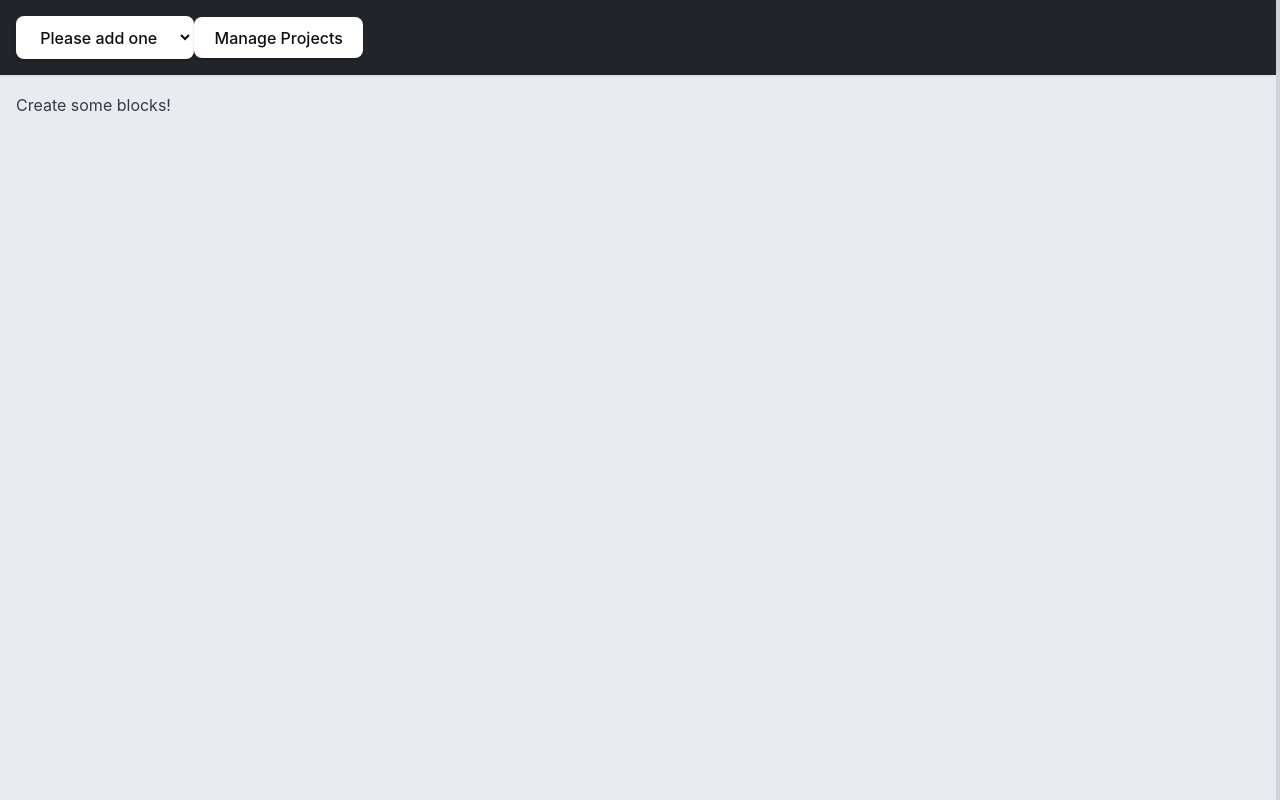
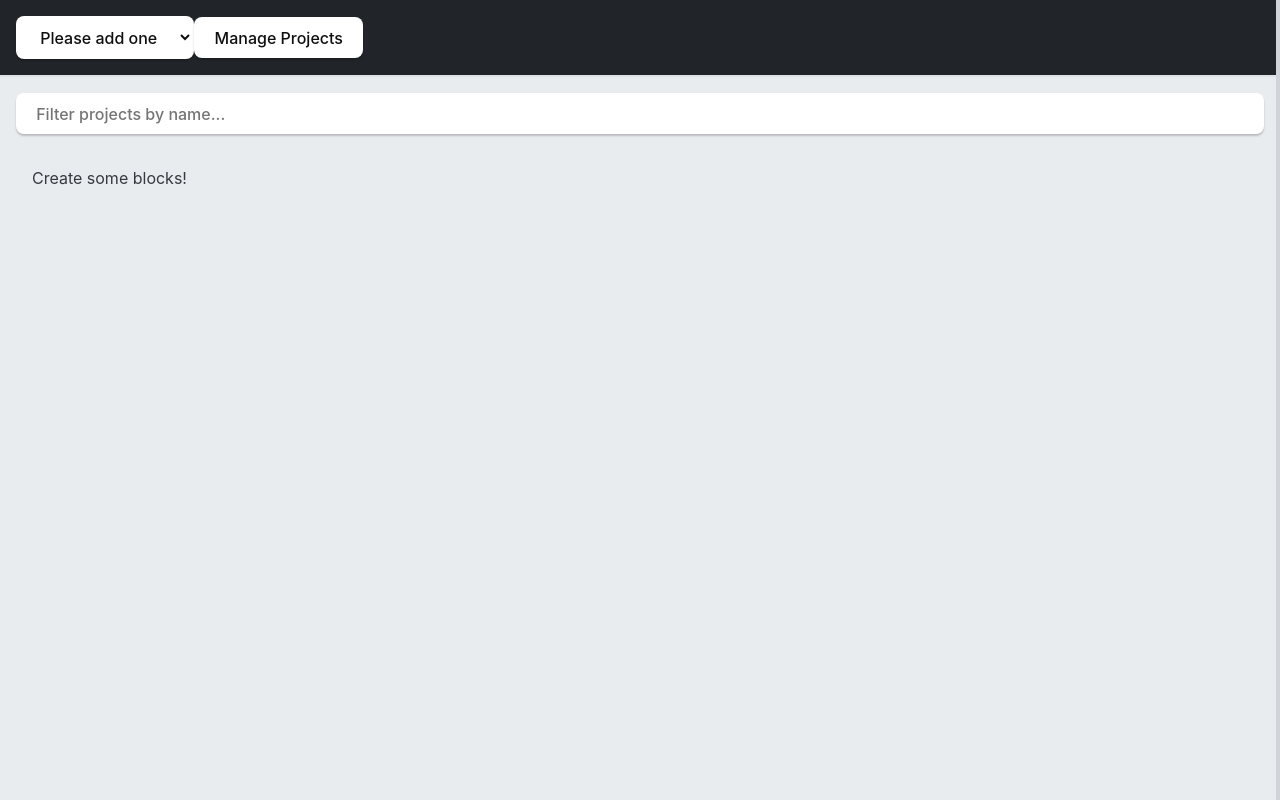
Before and after one commit to whoisryosuke/entourage-v2, a React (Vite) app: page / in a window 1280 px wide. Built offline with nearby package versions, Linux system fonts and the light colour scheme.

Commit message:
:sparkles: filter projects

```diff
--- a/src/screens/ProjectsScreen/ProjectView/BlockButton/BlockButton.css
+++ b/src/screens/ProjectsScreen/ProjectView/BlockButton/BlockButton.css
@@ -1,8 +1,12 @@
 .BlockButton {
-  width: 200px;
+  width: 100%;
   text-align: left;
 }
 
 .BlockButton img {
   width: 100%;
 }
+
+.BlockButton h5 {
+  color: light-dark(var(--gray-4), var(--gray-6));
+}
--- /dev/null
+++ b/src/screens/ProjectsScreen/ProjectView/FilterProjects/FilterProjects.tsx
@@ -0,0 +1,22 @@
+import React from "react";
+
+type Props = {
+  value: string;
+  onChange: any;
+};
+
+const FilterProjects = ({ value, onChange }: Props) => {
+  return (
+    <div className="FilterProjects">
+      <input
+        type="text"
+        name="filter-projects"
+        placeholder="Filter projects by name..."
+        value={value}
+        onChange={onChange}
+      />
+    </div>
+  );
+};
+
+export default FilterProjects;
--- /dev/null
+++ b/src/screens/ProjectsScreen/ProjectView/ProjectView.css
@@ -0,0 +1,15 @@
+.ProjectView {
+  padding: 1rem;
+}
+.ProjectGrid {
+  display: grid;
+  grid-template-columns: repeat(3, 1fr);
+  gap: 10px;
+  grid-auto-rows: minmax(50px, auto);
+}
+.FilterProjects {
+  margin-bottom: 1rem;
+  display: flex;
+  justify-content: stretch;
+  flex-direction: column;
+}
--- a/src/screens/ProjectsScreen/ProjectView/ProjectView.tsx
+++ b/src/screens/ProjectsScreen/ProjectView/ProjectView.tsx
@@ -1,17 +1,28 @@
-import React from "react";
+import React, { useState } from "react";
 import useAppStore from "../../../store/store";
 import { convertFileSrc, invoke } from "@tauri-apps/api/core";
 import { Block } from "../../../store/types";
 import { localDataDir } from "@tauri-apps/api/path";
 import BlockButton from "./BlockButton/BlockButton";
+import "./ProjectView.css";
+import FilterProjects from "./FilterProjects/FilterProjects";
 
 type Props = {};
 
 const ProjectView = (props: Props) => {
+  const [projectFilter, setProjectFilter] = useState("");
   const { currentProject, blocks } = useAppStore();
 
-  const filteredBlocks = blocks.filter(
-    (block) => block.project == currentProject
+  const handleProjectFilter = (e) => {
+    setProjectFilter(e.currentTarget.value);
+  };
+
+  const filteredBlocks = blocks
+    .filter((block) => block.project == currentProject)
+    .filter((block) =>
+      projectFilter != ""
+        ? block.name.toLowerCase().includes(projectFilter.toLowerCase())
+        : true
     );
 
   const projectBlocks = filteredBlocks.map((block) => (
@@ -19,13 +30,16 @@ const ProjectView = (props: Props) => {
   ));
 
   return (
-    <div>
+    <div className="ProjectView">
+      <FilterProjects value={projectFilter} onChange={handleProjectFilter} />
+      <div className="ProjectGrid">
         {projectBlocks.length > 0 ? (
           projectBlocks
         ) : (
           <div style={{ padding: "1rem" }}>Create some blocks!</div>
         )}
       </div>
+    </div>
   );
 };
 
```
Lines whose indentation alone changed are shown as unchanged.
